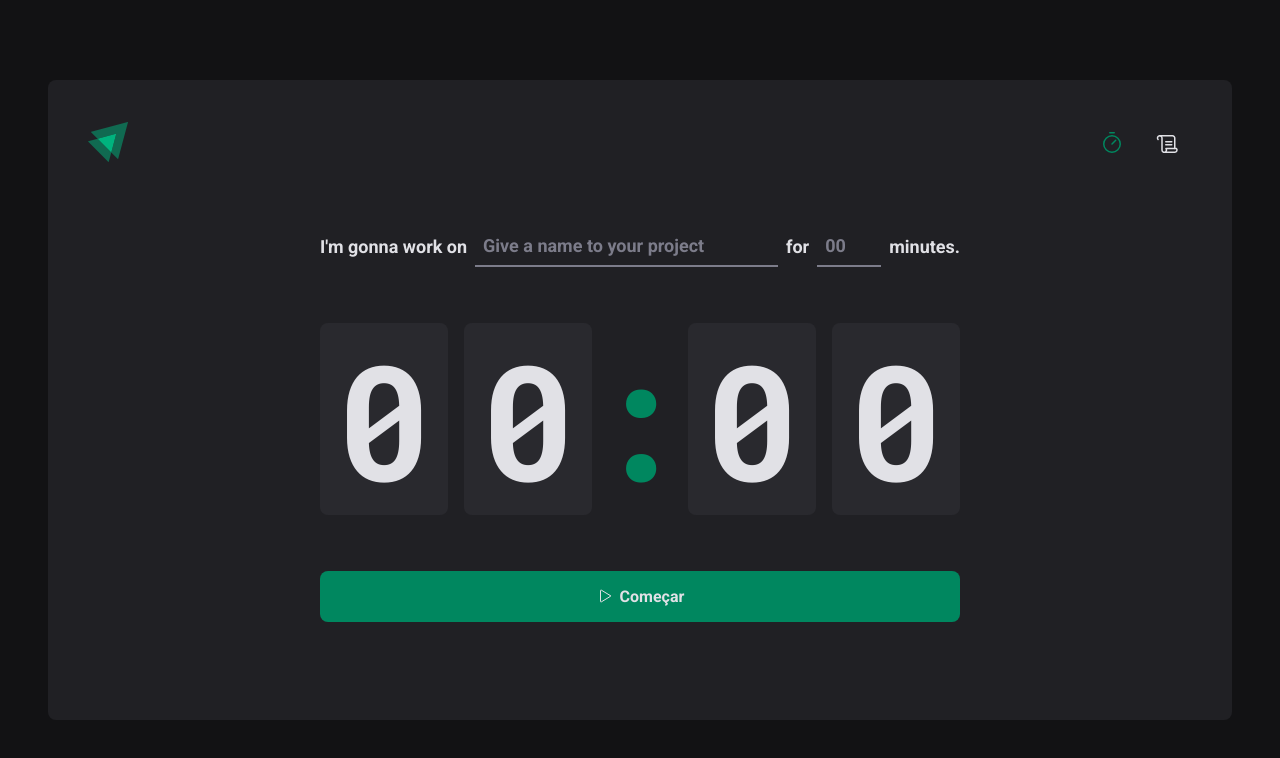
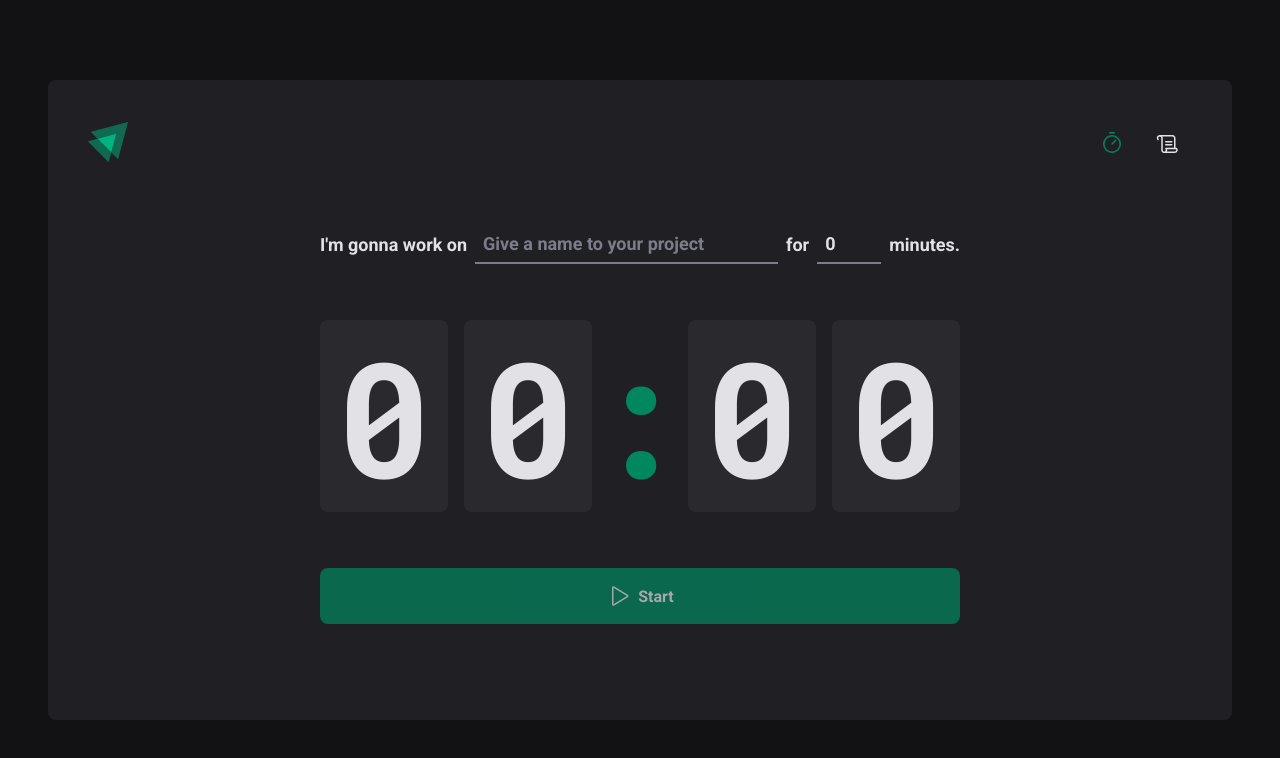
Before and after one commit to eduardoacdiogo/ignite-timer, a React (Vite) app: page / in a window 1280 px wide. Shown: the top 758 px of the page. Built offline with nearby package versions, Linux system fonts and the light colour scheme.

Commit message:
feat: add validation to form

```diff
--- a/package.json
+++ b/package.json
@@ -10,11 +10,14 @@
     "preview": "vite preview"
   },
   "dependencies": {
+    "@hookform/resolvers": "^3.9.1",
     "phosphor-react": "^1.4.1",
     "react": "^18.3.1",
     "react-dom": "^18.3.1",
+    "react-hook-form": "^7.53.2",
     "react-router-dom": "^6.28.0",
-    "styled-components": "^6.1.13"
+    "styled-components": "^6.1.13",
+    "zod": "^3.23.8"
   },
   "devDependencies": {
     "@eslint/js": "^9.13.0",
--- a/src/pages/Home/index.tsx
+++ b/src/pages/Home/index.tsx
@@ -1,14 +1,56 @@
 import { Play } from 'phosphor-react'
+import { useForm } from 'react-hook-form'
+import { zodResolver } from '@hookform/resolvers/zod'
+import * as zod from 'zod'
 
-import { CountdownContainer, FormContainer, HomeContainer, MinutesAmountInput, Separator, StartCountdownButton, TaskInput } from './styles'
+import {
+  CountdownContainer,
+  FormContainer,
+  HomeContainer,
+  MinutesAmountInput,
+  Separator,
+  StartCountdownButton,
+  TaskInput
+} from './styles'
+
+const newCycleFormValidationSchema = zod.object({
+  task: zod.string().min(1, 'Informe a tarefa'),
+  minutesAmount: zod
+    .number()
+    .min(5, 'O ciclo precisa ser de no mínimo 5 minutos.')
+    .max(60, 'O ciclo precisa ser de no máximo 60 minutos.'),
+})
+
+type NewCycleFormData = zod.infer<typeof newCycleFormValidationSchema>
 
 export function Home() {
+  const { register, handleSubmit, watch, reset } = useForm<NewCycleFormData>({
+    resolver: zodResolver(newCycleFormValidationSchema),
+    defaultValues: {
+      task: '',
+      minutesAmount: 0,
+    },
+  })
+
+  function handleCreateNewCycle(data: NewCycleFormData) {
+    console.log(data)
+    reset()
+  }
+
+  const task = watch('task')
+  const isSubmitDisable = !task
+
   return (
-    <HomeContainer>
+    <HomeContainer onSubmit={handleSubmit(handleCreateNewCycle)}>
       <form action="">
         <FormContainer>
           <label htmlFor="task">I'm gonna work on</label>
-          <TaskInput id="task" list='task-suggestions' placeholder='Give a name to your project' />
+          <TaskInput
+            id="task"
+            list='task-suggestions'
+            placeholder='Give a name to your project'
+            {...register('task')}
+          />
 
           <datalist id='task-suggestions'>
             <option value='Front-end project' />
@@ -24,6 +66,7 @@
             step={5}
             min={5}
             max={60}
+            {...register('minutesAmount', { valueAsNumber: true })}
           />
 
           <span>minutes.</span>
@@ -37,9 +80,9 @@
           <span>0</span>
         </CountdownContainer>
 
-        <StartCountdownButton type='submit'>
-          <Play />
-          Começar
+        <StartCountdownButton disabled={isSubmitDisable} type="submit">
+          <Play size={24} />
+          Start
         </StartCountdownButton>
       </form>
     </HomeContainer>
```
Also changed, not shown: 1 other file (tests, documents, lock files or other folders).
